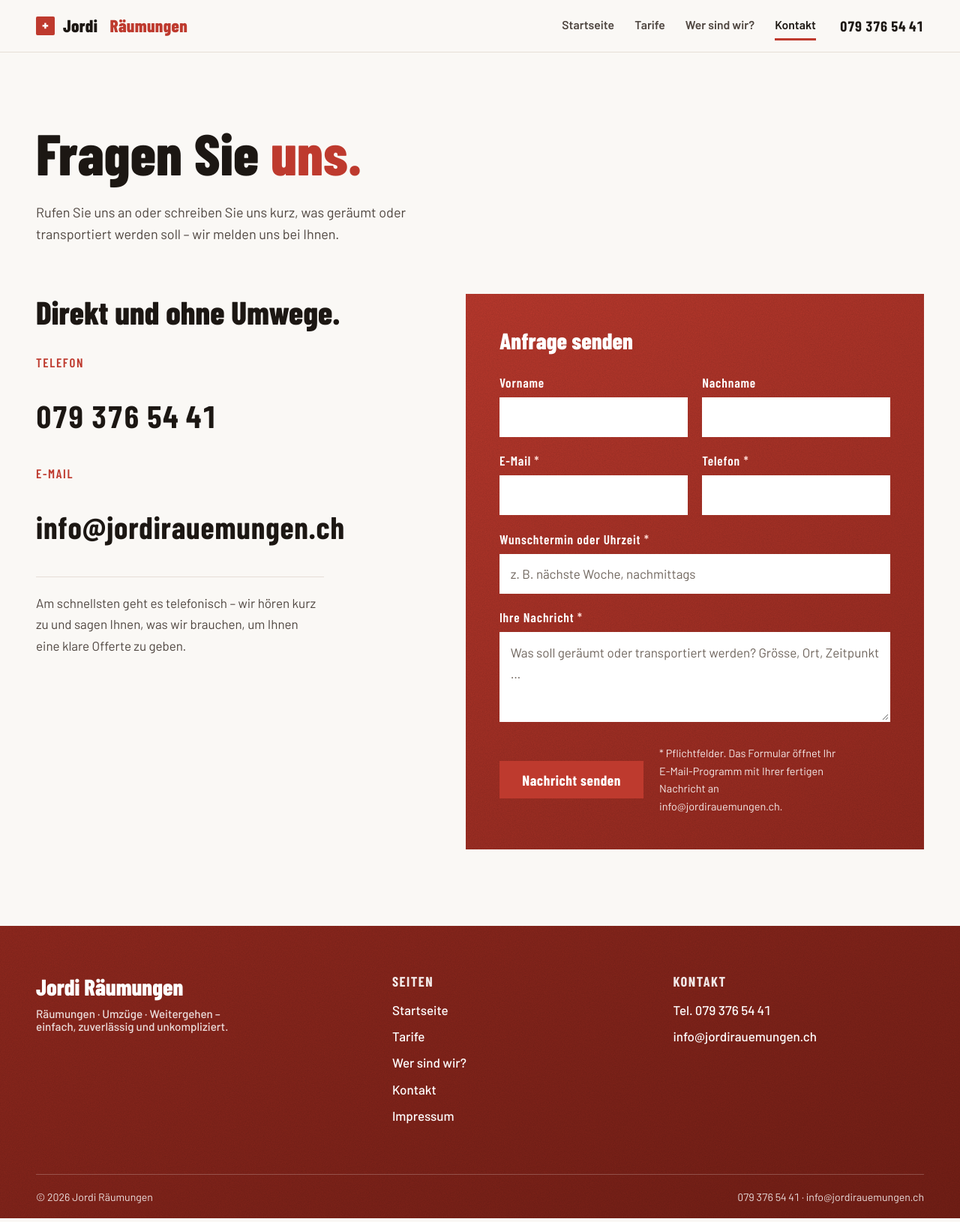
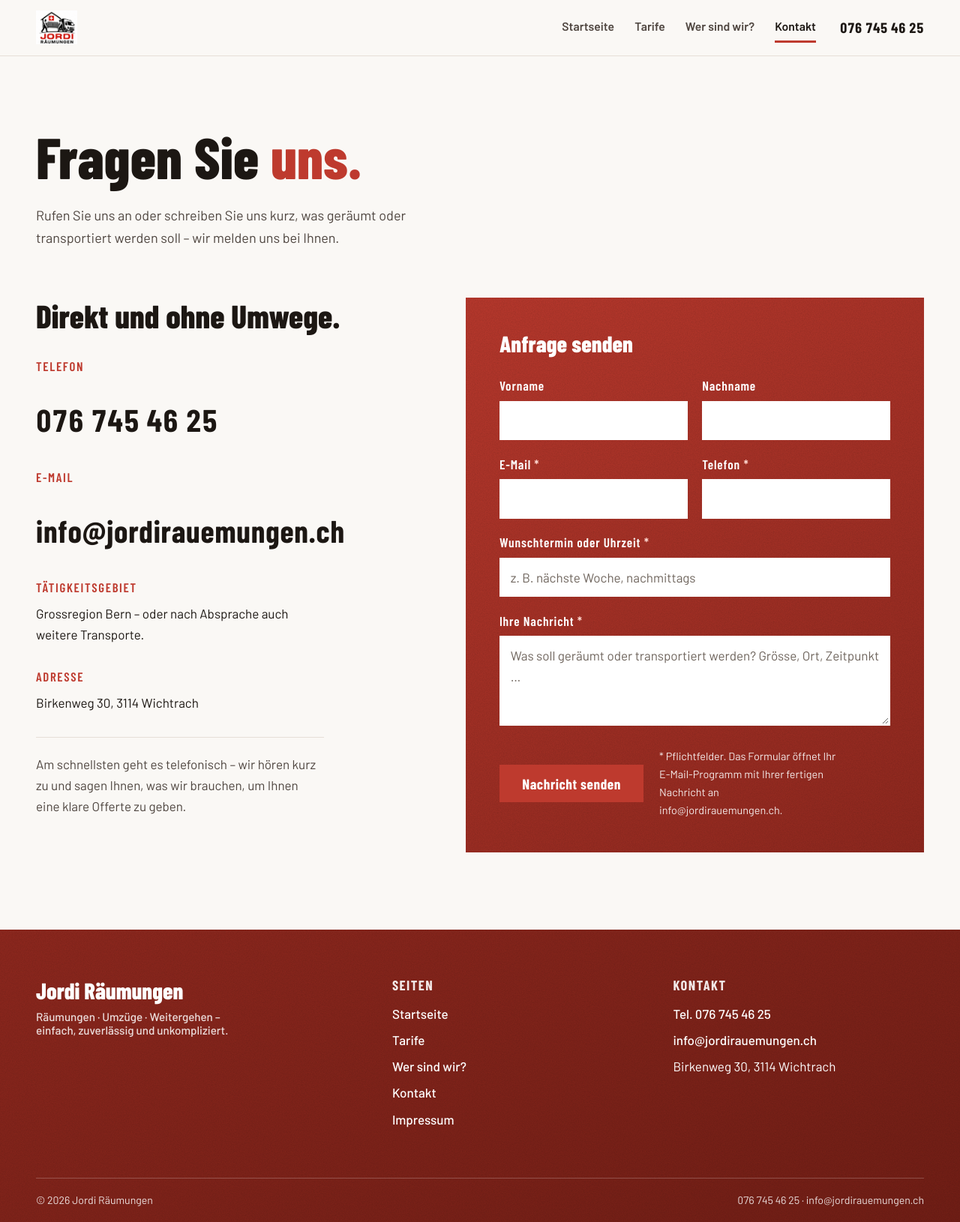
Before and after one commit to TLSenz/JordiSite, a plain HTML site: page kontakt.html in a window 1280 px wide. Shown: the whole page at 75% size. Drawn offline with Linux system fonts and the light colour scheme.

Commit message:
Update Information + Logo

```diff
--- a/assets/css/styles.css
+++ b/assets/css/styles.css
@@ -60,19 +60,10 @@ h1,h2,h3{font-family:'Barlow Condensed','Barlow',sans-serif;font-weight:800;line
   padding-block:0.9rem;
 }
 .brand{
-  display:flex;align-items:center;gap:0.7rem;
-  text-decoration:none;color:var(--ink);
-  font-family:'Barlow Condensed',sans-serif;font-weight:800;
-  font-size:1.45rem;letter-spacing:0.015em;line-height:1;
-  white-space:nowrap;
+  display:flex;align-items:center;
+  text-decoration:none;white-space:nowrap;
 }
-.brand-mark{
-  width:1.55rem;height:1.55rem;flex:none;
-  background:var(--red);border-radius:2px;
-  display:grid;place-items:center;
-}
-.brand-mark svg{width:0.8rem;height:0.8rem}
-.brand em{font-style:normal;color:var(--red)}
+.brand-logo{display:block;height:2.8rem;width:auto}
 .topnav{
   display:flex;gap:1.7rem;margin-left:auto;
   align-items:baseline;
@@ -400,6 +391,7 @@ footer{
   font-size:1.05rem;letter-spacing:0.1em;text-transform:uppercase;
   color:var(--red);margin-top:1.8rem;
 }
+.kontakt-daten .angabe{margin-top:0.4rem;color:var(--ink);max-width:40ch}
 .kontakt-daten .hinweis{
   margin-top:2rem;color:var(--muted);max-width:40ch;
   border-top:1px solid var(--line);padding-top:1.3rem;
@@ -514,6 +506,7 @@ footer{
 
 @media (max-width:640px){
   .topbar-inner{flex-wrap:wrap;gap:0.6rem 1.4rem;padding-block:0.75rem}
+  .brand-logo{height:2.2rem}
   .topnav{order:3;width:100%;margin-left:0;gap:1.15rem;overflow-x:auto;padding-bottom:0.2rem}
   .topnav a{font-size:0.92rem;white-space:nowrap}
   .topbar-telefon{margin-left:auto;font-size:1.1rem}
--- a/assets/js/main.js
+++ b/assets/js/main.js
@@ -46,7 +46,7 @@ if (form) {
       'Gesendet über die Website'
     ].join('\n')
     window.location.href = 'mailto:info@jordirauemungen.ch?subject=' + encodeURIComponent('Anfrage über die Website') + '&body=' + encodeURIComponent(body)
-    status.textContent = 'Ihr E-Mail-Programm sollte sich geöffnet haben. Klappt das nicht, erreichen Sie uns direkt unter 079 376 54 41.'
+    status.textContent = 'Ihr E-Mail-Programm sollte sich geöffnet haben. Klappt das nicht, erreichen Sie uns direkt unter 076 745 46 25.'
     status.classList.add('sichtbar')
   })
 }
--- a/kontakt.html
+++ b/kontakt.html
@@ -4,9 +4,9 @@
 <meta charset="utf-8">
 <meta name="viewport" content="width=device-width, initial-scale=1">
 <title>Kontakt – Jordi Räumungen</title>
-<meta name="description" content="Kontaktieren Sie Jordi Räumungen: Tel. 079 376 54 41 oder info@jordirauemungen.ch – für Räumungen, Umzüge, Transporte und Endreinigung.">
+<meta name="description" content="Kontaktieren Sie Jordi Räumungen: Tel. 076 745 46 25 oder info@jordirauemungen.ch – für Räumungen, Umzüge, Transporte und Endreinigung.">
 <meta property="og:title" content="Kontakt – Jordi Räumungen">
-<meta property="og:description" content="Tel. 079 376 54 41 oder info@jordirauemungen.ch – für Räumungen, Umzüge, Transporte und Endreinigung.">
+<meta property="og:description" content="Tel. 076 745 46 25 oder info@jordirauemungen.ch – für Räumungen, Umzüge, Transporte und Endreinigung.">
 <meta property="og:type" content="website">
 <link rel="icon" type="image/svg+xml" href="assets/img/favicon.svg">
 <link rel="stylesheet" href="assets/css/styles.css">
@@ -17,8 +17,7 @@
 <header class="topbar">
   <div class="wrap topbar-inner">
     <a class="brand" href="index.html">
-      <span class="brand-mark" aria-hidden="true"><svg viewBox="0 0 64 64" fill="#fff"><rect x="26" y="13" width="12" height="38"/><rect x="13" y="26" width="38" height="12"/></svg></span>
-      Jordi&nbsp;<em>Räumungen</em>
+      <img class="brand-logo" src="assets/img/logo.png" alt="Jordi Räumungen" width="240" height="197">
     </a>
     <nav class="topnav" aria-label="Hauptnavigation">
       <a href="index.html">Startseite</a>
@@ -26,7 +25,7 @@
       <a href="wer-sind-wir.html">Wer sind wir?</a>
       <a href="kontakt.html" aria-current="page">Kontakt</a>
     </nav>
-    <a class="topbar-telefon telefon" href="tel:+41793765441">079 376 54 41</a>
+    <a class="topbar-telefon telefon" href="tel:+41767454625">076 745 46 25</a>
   </div>
 </header>
 
@@ -41,9 +40,13 @@
       <div class="kontakt-daten reveal">
         <h2>Direkt und ohne Umwege.</h2>
         <span class="label">Telefon</span>
-        <a class="big-link telefon" href="tel:+41793765441">079 376 54 41</a>
+        <a class="big-link telefon" href="tel:+41767454625">076 745 46 25</a>
         <span class="label">E-Mail</span>
         <a class="big-link" href="mailto:info@jordirauemungen.ch">info@jordirauemungen.ch</a>
+        <span class="label">Tätigkeitsgebiet</span>
+        <p class="angabe">Grossregion Bern – oder nach Absprache auch weitere Transporte.</p>
+        <span class="label">Adresse</span>
+        <p class="angabe">Birkenweg 30, 3114 Wichtrach</p>
         <p class="hinweis">Am schnellsten geht es telefonisch – wir hören kurz zu und sagen Ihnen, was wir brauchen, um Ihnen eine klare Offerte zu geben.</p>
       </div>
 
@@ -108,14 +111,15 @@
     <div class="footer-col">
       <h3>Kontakt</h3>
       <ul>
-        <li><a class="telefon" href="tel:+41793765441">Tel. 079 376 54 41</a></li>
+        <li><a class="telefon" href="tel:+41767454625">Tel. 076 745 46 25</a></li>
         <li><a href="mailto:info@jordirauemungen.ch">info@jordirauemungen.ch</a></li>
+        <li>Birkenweg 30, 3114 Wichtrach</li>
       </ul>
     </div>
   </div>
   <div class="wrap footer-base">
     <span>© 2026 Jordi Räumungen</span>
-    <span class="telefon">079 376 54 41 · info@jordirauemungen.ch</span>
+    <span class="telefon">076 745 46 25 · info@jordirauemungen.ch</span>
   </div>
 </footer>
 
```
Also changed, not shown: PRODUCT.md (+2 -2 lines), impressum.html (+8 -8 lines), index.html (+9 -9 lines), tarife.html (+7 -7 lines), wer-sind-wir.html (+7 -7 lines), 6ccc7911-b944-4d8d-b021-1765fd0e59ea.png (added), assets/img/logo.png (added).
